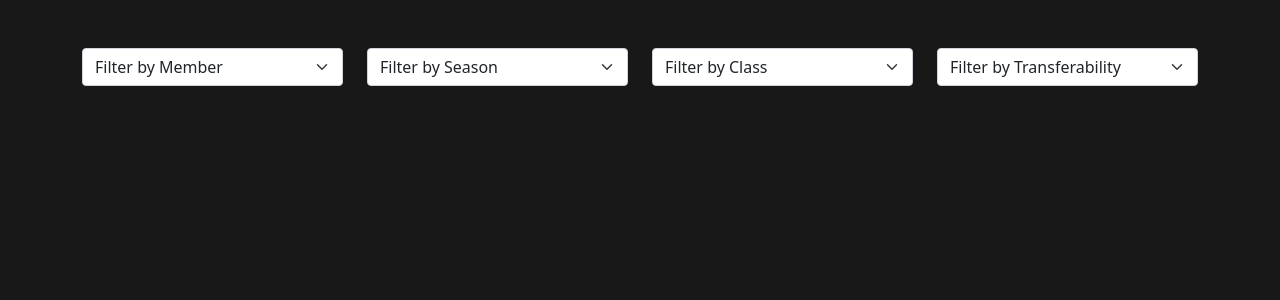
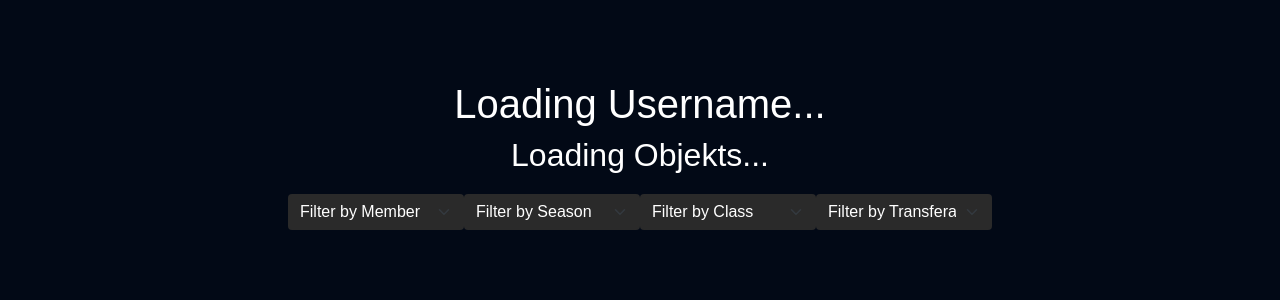
Before and after one commit to uniyx/universe, a Flask app: template templates/objekts.html in a window 1280 px wide. Shown: the top 300 px of the page. Run offline with Flask 3, Linux system fonts and the light colour scheme; the template is opened without the code that fills it, so the values that code supplies are empty.

Commit message:
CSS + Cleanup

```diff
--- /dev/null
+++ b/static/css/cosmo-theme.css
@@ -0,0 +1,116 @@
+/* Universal Dark/Cosmo Theme */
+
+body {
+    background-color: #020916;
+    color: #FFFFFF;
+    font-family: Arial, sans-serif;
+    margin: 0;
+    padding: 0;
+    height: 100%;
+    display: flex;
+    align-items: center;
+    justify-content: center;
+}
+
+a {
+    color: #BB86FC;
+    text-decoration: none;
+}
+
+a:hover {
+    text-decoration: underline;
+}
+
+.container {
+    max-width: 1200px;
+    margin: auto;
+    padding: 2rem;
+    width: 60%; /* Adjust width as needed */
+}
+
+.header {
+    margin-bottom: 20px;
+    text-align: center;
+}
+
+.filter-bar {
+    margin-bottom: 30px;
+}
+
+.objekt-card {
+    margin-bottom: 20px;
+    border: none;
+    background-color: none;
+    border-radius: 5px;
+    transition: transform 0.2s;
+}
+
+.objekt-card:hover {
+    transform: scale(1.03);
+}
+
+.objekt-image {
+    width: 100%;
+    height: auto;
+    border-radius: 5px 5px 0 0;
+}
+
+/* Styles for search bar */
+.search-bar input {
+    border-radius: 25px;
+    text-align: center;
+    transition: all 0.3s ease;
+}
+
+.search-bar input:focus {
+    text-align: left;
+    padding-left: 2rem;
+}
+
+/* Styles for the dropdown */
+#searchResults {
+    position: absolute;
+    max-height: 300px; /* Adjust as needed */
+    overflow-y: auto;
+    width: 100%;
+    z-index: 999; /* To ensure the dropdown appears above other elements */
+}
+
+#searchResults ul {
+    margin-top: 0;
+}
+
+#searchResults li {
+    background-color: #333; /* Dark theme color */
+    border: 1px solid #666; /* Border color */
+}
+
+/* Custom Dropdown CSS */
+.dropdown-item.bg-dark {
+    background-color: #343a40 !important; /* Bootstrap's dark gray */
+}
+
+.dropdown-item.bg-dark:hover,
+.dropdown-item.bg-dark:focus {
+    background-color: #23272b !important; /* A slightly darker shade for hover/focus */
+}
+
+.dark-dropdown {
+    background-color: #2a2a2a;
+    color: white;
+    border: none;
+}
+
+.dark-dropdown:focus {
+    box-shadow: 0 0 0 0.25rem rgba(255, 255, 255, 0.25);
+}
+
+.btn-dark {
+    background-color: #333;
+    color: #FFF;
+}
+
+.btn-dark:hover {
+    background-color: #555;
+    color: #FFF;
+}
--- a/static/js/filtering.js
+++ b/static/js/filtering.js
@@ -72,6 +72,9 @@ async function loadObjekts() {
     const response = await fetch(apiUrl);
     const data = await response.json();
 
+    // Update the total objekts count
+    document.getElementById('objektCount').textContent = `${data.total || 0} Objekts owned`;
+
     if (!data.hasNext) {
         nextStartAfter = null;
         hasMore = false;  // Set hasMore to false when there's no next page
@@ -135,16 +138,13 @@ document.addEventListener('DOMContentLoaded', function() {
         address = addr;
         console.log(address)
         loadObjekts();
+
+        // Directly display the userQuery as the user's name
+        document.getElementById('userName').textContent = userQuery;
     }).catch(error => {
         console.error(error);
         alert("Failed to fetch address. Please try again later.");
     });
-
-    // Add event listeners to the filter dropdowns
-    const memberFilter = document.getElementById('memberFilter');
-    const seasonFilter = document.getElementById('seasonFilter');
-    const classFilter = document.getElementById('classFilter');
-    const transferableFilter = document.getElementById('transferableFilter');
 });
 
 // Handle infinite scroll
--- a/templates/objekts.html
+++ b/templates/objekts.html
@@ -6,56 +6,34 @@
     <meta name="viewport" content="width=device-width, initial-scale=1.0">
     <title>Objekts</title>
     <link href="https://cdn.jsdelivr.net/npm/bootstrap@5.1.1/dist/css/bootstrap.min.css" rel="stylesheet">
-    <style>
-        body {
-            background-color: #181818;
-            color: #FFFFFF;
-        }
-
-        .objekt-card {
-            margin-bottom: 20px;
-            border: none;
-            background-color: #2a2a2a;
-            border-radius: 5px;
-        }
-
-        .objekt-image {
-            width: 100%;
-            height: auto;
-            border-radius: 5px 5px 0 0;
-        }
-    </style>
+    <link rel="stylesheet" href="static/css/cosmo-theme.css">
 </head>
 
 <body>
     <div class="container mt-5">
-        <!-- Filter UI -->
-        <div class="row mb-4">
-            <div class="col-md-3">
-                <select id="memberFilter" class="form-select">
+        <div class="header">
+            <h1 id="userName">Loading Username...</h1>
+            <h2 id="objektCount">Loading Objekts...</h2>
+        </div>
+
+        <div class="filter-bar d-flex justify-content-between">
+            <select id="memberFilter" class="form-select dark-dropdown">
                 <option selected value="">Filter by Member</option>
-                    <!-- Options populated by filtering.js -->
+                <!-- Options populated dynamically -->
             </select>
-            </div>
-            <div class="col-md-3">
-                <select id="seasonFilter" class="form-select">
+            <select id="seasonFilter" class="form-select dark-dropdown">
                 <option selected value="">Filter by Season</option>
-                    <!-- Options populated by filtering.js -->
+                <!-- Options populated dynamically -->
             </select>
-            </div>
-            <div class="col-md-3">
-                <select id="classFilter" class="form-select">
+            <select id="classFilter" class="form-select dark-dropdown">
                 <option selected value="">Filter by Class</option>
-                    <!-- Options populated by filtering.js -->
+                <!-- Options populated dynamically -->
             </select>
-            </div>
-            <div class="col-md-3">
-                <select id="transferableFilter" class="form-select">
+            <select id="transferableFilter" class="form-select dark-dropdown">
                 <option selected value="">Filter by Transferability</option>
                 <option value="true">Transferable</option>
                 <option value="false">Non-Transferable</option>
             </select>
-            </div>
         </div>
 
         <div id="objektGrid" class="row row-cols-1 row-cols-sm-2 row-cols-md-3 row-cols-lg-5 g-4">
@@ -63,7 +41,6 @@
         </div>
     </div>
 
-    <!-- Include filtering.js -->
     <script src="static/js/filtering.js"></script>
 </body>
 
```
Also changed, not shown: templates/landing.html (+2 -65 lines). Lines whose indentation alone changed are shown as unchanged.
